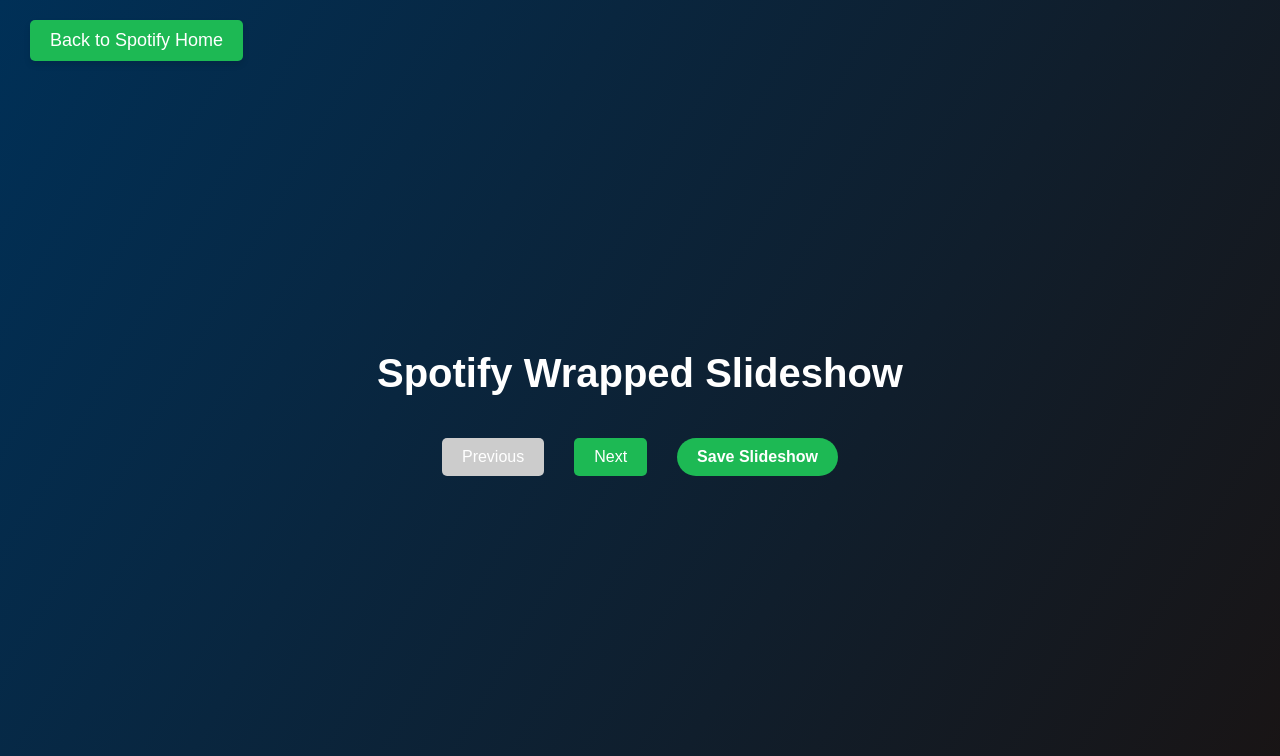
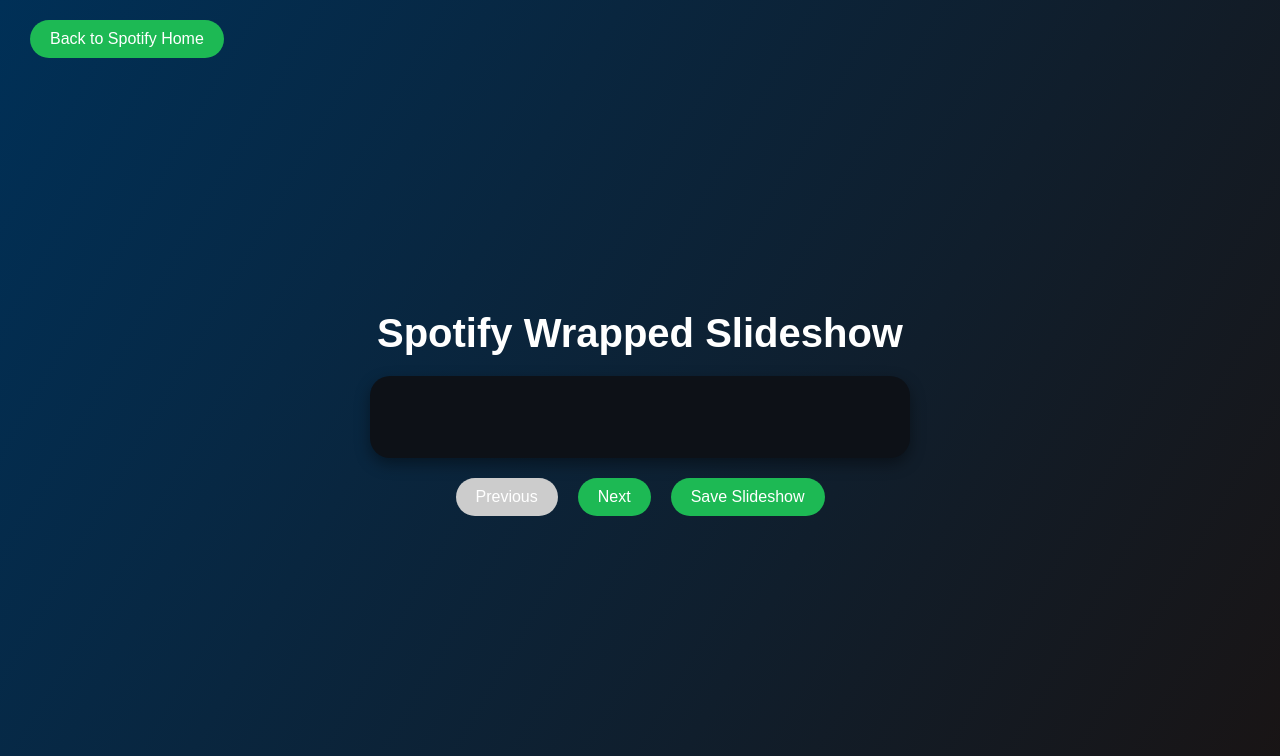
Before and after one commit to JLee4103/Spotify-Wrapped, a Django app: template mysite/spotifyWrapped/templates/spotifyWrapped/slideshow.html in a window 1280 px wide. Shown: the top 756 px of the page. Run offline with Django 5.2, Linux system fonts and the light colour scheme; the template is opened without the code that fills it: values that come from a table or form of the project are taken from there, others are empty; data comes from the database, SQL or seed files in the repository; both versions use the stored data as it was after the commit; some web fonts are replaced.

Commit message:
made the UI/UX of the slideshow a little bit cleaner

```diff
--- a/mysite/spotifyWrapped/static/spotifyWrapped/slideshow.css
+++ b/mysite/spotifyWrapped/static/spotifyWrapped/slideshow.css
@@ -30,34 +30,44 @@
 }
 
 .slide.active {
-    display: block;
+    display: flex;
+    justify-content: center;
+    align-items: center;
 }
 
 .slide-content {
-    margin: 20px 0;
+    background-color: #0d1117;
+    border-radius: 20px;
+    box-shadow: 0 6px 15px rgba(0, 0, 0, 0.4);
+    width: 80%;
+    max-width: 500px;
+    padding: 30px;
+    text-align: center;
+    color: white;
+    transition: all 0.3s ease-in-out;
 }
 
-.slide h2 {
+.slide-content h2 {
     font-size: 1.8rem;
+    color: #FFD700;
     margin-bottom: 15px;
 }
 
-.slide p {
+.slide-content p,
+.slide-content ul {
     font-size: 1.2rem;
+    margin: 10px 0;
+    color: #cfcfcf;
 }
 
-.slide ul {
+.slide-content ul {
     list-style: none;
     padding: 0;
 }
 
-.slide ul li {
+.slide-content ul li {
     font-size: 1.1rem;
     margin: 5px 0;
-}
-
-.button-container {
-    margin-top: 20px;
 }
 
 button {
@@ -67,7 +77,7 @@
     color: white;
     font-size: 16px;
     cursor: pointer;
-    border-radius: 5px;
+    border-radius: 20px;
     margin: 0 10px;
     transition: background-color 0.3s ease;
 }
@@ -81,58 +91,26 @@
     cursor: not-allowed;
 }
 
-/* Animation */
-@keyframes fadeIn {
-    from {
-        opacity: 0;
-    }
-    to {
-        opacity: 1;
-    }
-}
-/* Style for Back Button */
-/* Style for Back Button */
-.back-button-container {
-position: absolute; /* Use absolute positioning */
-top: 20px;  /* Distance from the top of the page */
-left: 20px;  /* Distance from the left of the page */
-z-index: 10;  /* Ensure it is above other elements */
-}
-
 .back-button {
-background-color: #1db954;
-color: white;
-padding: 10px 20px;
-text-decoration: none;
-font-size: 18px;
-border-radius: 5px;
-box-shadow: 0px 4px 6px rgba(0, 0, 0, 0.1);
-transition: background-color 0.3s ease;
-}
-
-.back-button:hover {
-background-color: #1aa34a;
-}
-
-.save-button {
+    position: absolute;
+    top: 20px;
+    left: 20px;
     background-color: #1DB954;
     color: white;
     padding: 10px 20px;
     border: none;
     border-radius: 20px;
-    cursor: pointer;
-    font-weight: bold;
-    margin-left: 10px;
+    font-size: 16px;
+    text-decoration: none;
     transition: background-color 0.3s ease;
 }
 
-.save-button:hover {
-    background-color: #1ed760;
+.back-button:hover {
+    background-color: #14833B;
 }
 
 .button-container {
     display: flex;
     justify-content: center;
-    gap: 10px;
     margin-top: 20px;
 }
--- a/mysite/spotifyWrapped/templates/spotifyWrapped/slideshow.html
+++ b/mysite/spotifyWrapped/templates/spotifyWrapped/slideshow.html
@@ -102,12 +102,16 @@
 </div>
 
 <div class="slide" id="genre-persona-slide">
-    <h1>Your Music Persona</h1>
-    <div class="persona-section">
-        <div class="persona-text">
-            {{ slideshow_data.genre_persona }}
+    <h2>Your Music Persona</h2>
+    <ul class="slide-7">
+        <div class="slide-content">
+            <div class="persona-section">
+                <div class="persona-text">
+                    {{ slideshow_data.genre_persona }}
+                </div>
+            </div>
         </div>
-    </div>
+    </ul>
 </div>
 
 
```
Also changed, not shown: mysite/db.sqlite3.
